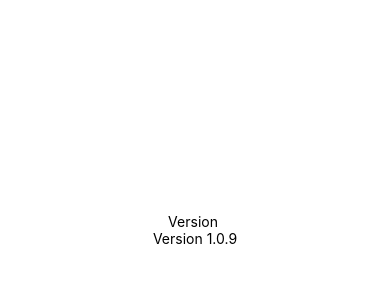
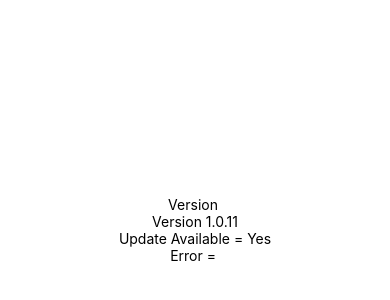
Before and after one commit to zahidraza/local-update, a React Native app: screen / in a window 390 px wide. Shown: the part 192-492 px from the top of the page. Built offline with nearby package versions, Linux system fonts and the light colour scheme.

Commit message:
v1.0.11 - release

```diff
--- a/App.js
+++ b/App.js
@@ -1,13 +1,39 @@
+import * as React from "react";
+
 import { StatusBar } from "expo-status-bar";
 import { StyleSheet, Text, View } from "react-native";
 
 import * as Application from "expo-application";
 
+import * as Updates from "expo-updates";
+
 export default function App() {
+  const [isUpdateAvailable, setIsUpdateAvailable] = React.useState(false);
+  const [error, setError] = React.useState(null);
+
+  React.useEffect(() => {
+    const checkUpdateAsync = async () => {
+      try {
+        const result = await Updates.checkForUpdateAsync();
+        setIsUpdateAvailable(result.isAvailable);
+      } catch (error) {
+        if (typeof error === "string") {
+          setError(error);
+        } else {
+          setError(JSON.stringify(error));
+        }
+      }
+    };
+
+    checkUpdateAsync();
+  }, []);
+
   return (
     <View style={styles.container}>
       <Text>Version {Application.nativeApplicationVersion}</Text>
-      <Text>Version 1.0.9</Text>
+      <Text>Version 1.0.11</Text>
+      <Text>Update Available = {isUpdateAvailable ? "Yes" : "No"}</Text>
+      <Text>Error = {error}</Text>
       <StatusBar style="auto" />
     </View>
   );
--- a/app.json
+++ b/app.json
@@ -2,7 +2,7 @@
   "expo": {
     "name": "local-update",
     "slug": "local-update",
-    "version": "1.0.9",
+    "version": "1.0.11",
     "orientation": "portrait",
     "icon": "./assets/icon.png",
     "splash": {
@@ -11,7 +11,7 @@
       "backgroundColor": "#ffffff"
     },
     "updates": {
-      "fallbackToCacheTimeout": 0,
+      "fallbackToCacheTimeout": 60000,
       "url": "https://jaza-soft.github.io/expo-local-update"
     },
     "assetBundlePatterns": [
```
